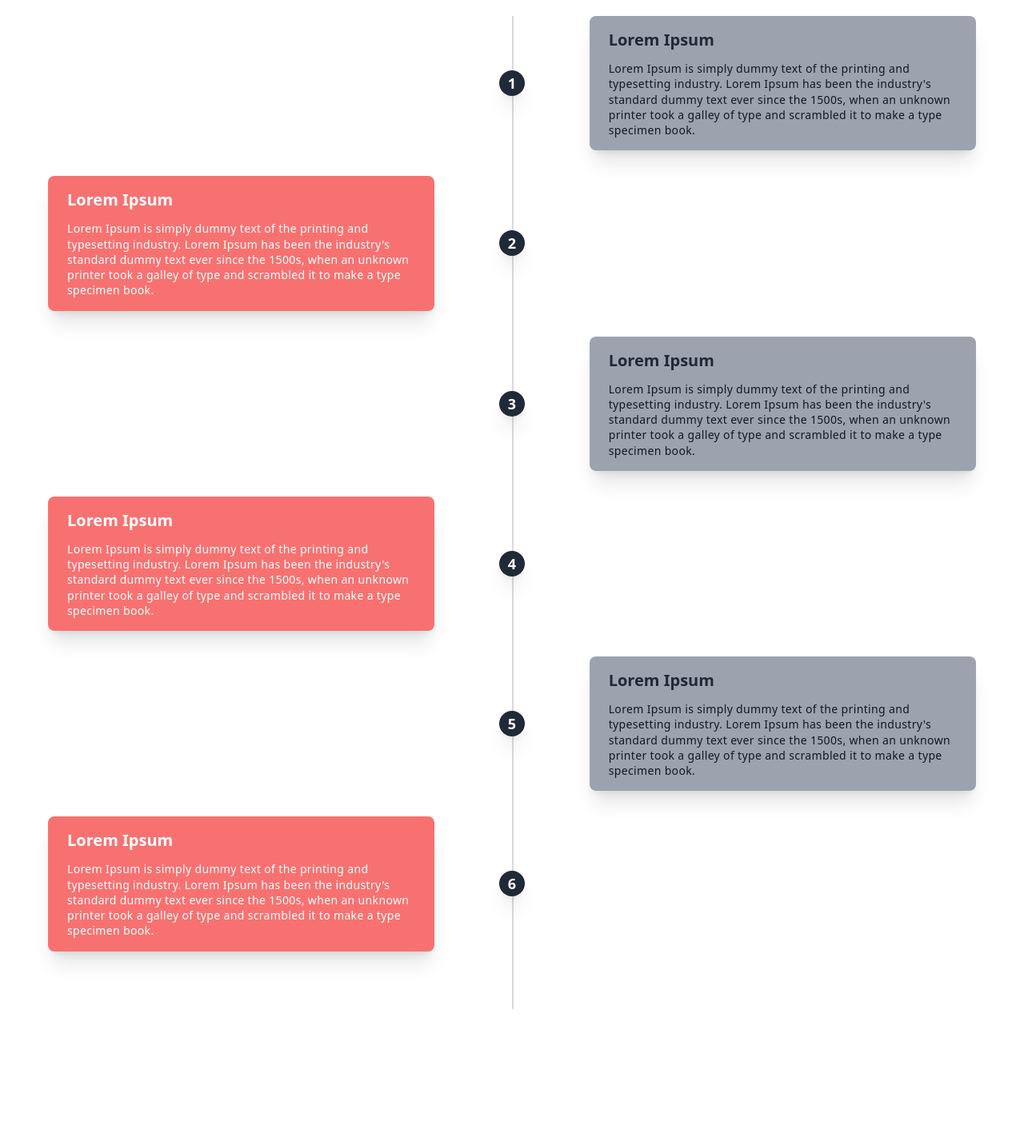
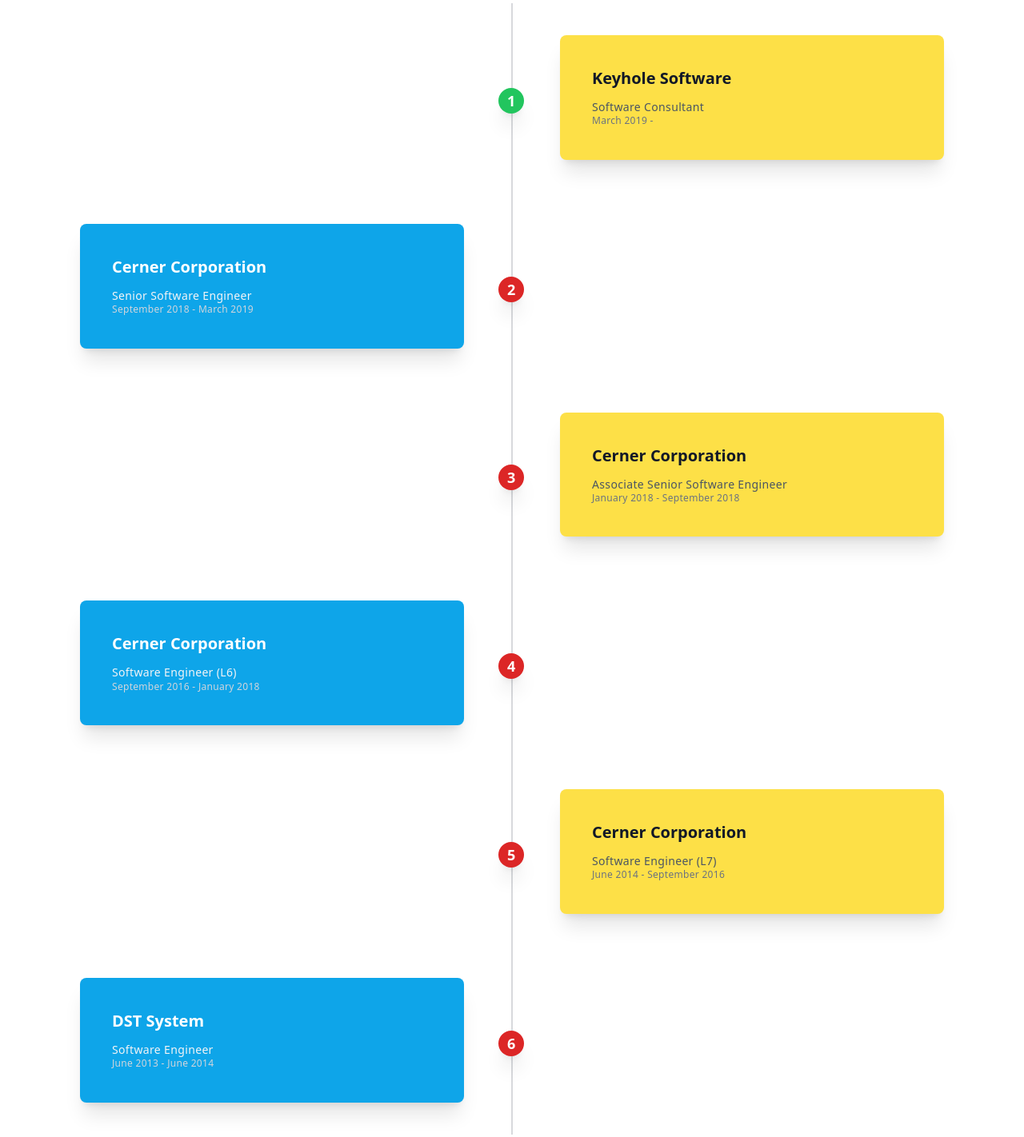
Before and after one commit to PeterLe1188/peterle1188.github.io, a plain HTML site: page index.html in a window 1280 px wide. Shown: the part 1044-2466 px from the top of the page at 80% size. Drawn offline with nearby package versions, Linux system fonts and the light colour scheme.

Commit message:
add experiences timeline

```diff
--- a/index.html
+++ b/index.html
@@ -12,40 +12,6 @@
 </head>
 
 <body class="no-scrollbar">
-  <!--<div class="relative">
-    <nav class="absolute w-screen flex items-center justify-between flex-wrap bg-gradient-to-r from-sky-400 to-blue-600 p-2">
-      <div class="flex items-center flex-shrink-0 text-white mr-6">
-        <div class="flex items-center justify-center mr-6 relative">
-            <img src="/img/profilepicture.jpeg" alt="peter le profile picture" class="w-16 h-16 rounded-full object-cover">
-        </div>
-        <span class="font-semibold text-xl tracking-tight">Peter H. Le</span>
-      </div>
-      <div class="block lg:hidden">
-        <button id="menu-button" class="flex items-center px-3 py-2 border rounded text-teal-200 border-teal-400 hover:text-white hover:border-white">
-          <svg class="fill-current h-3 w-3" viewBox="0 0 20 20" xmlns="http://www.w3.org/2000/svg"><title>Menu</title><path d="M0 3h20v2H0V3zm0 6h20v2H0V9zm0 6h20v2H0v-2z"/></svg>
-        </button>
-      </div>
-      <div id="menu" class="block hidden w-full block flex-grow lg:flex lg:justify-end lg:w-auto">
-        <div>
-          <a href="/img/resume.pdf" target="_blank" class="inline-block text-sm px-4 py-2 leading-none border rounded text-white border-white hover:border-transparent hover:text-teal-500 hover:bg-white mt-4 lg:mt-0">View Resume</a>
-        </div>
-      </div>
-    </nav>
-  </div>
-  <div class="snap-y snap-mandatory h-screen overflow-auto no-scrollbar">
-    <div class="snap-start bg-amber-200 h-screen flex items-center justify-center text-8xl">
-      <div class="snap-x mx-auto snap-mandatory h-4/5 flex w-5/6 overflow-auto mt-20 no-scrollbar">
-        <div class="snap-center bg-emerald-200 w-5/6 flex-shrink-0 h-full flex items-center justify-center text-8xl rounded-lg mx-2">1</div>
-        <div class="snap-center bg-teal-200 w-5/6 flex-shrink-0  h-full flex items-center justify-center text-8xl rounded-lg mx-2">2</div>
-        <div class="snap-center bg-cyan-200 w-5/6 flex-shrink-0 h-full flex items-center justify-center text-8xl rounded-lg mx-2">3</div>
-        <div class="snap-center bg-fuchsia-200 w-5/6 flex-shrink-0 h-full flex items-center justify-center text-8xl rounded-lg mx-2">4</div>
-      </div>
-    </div>
-    <div class="snap-start bg-teal-200 h-screen flex items-center justify-center text-8xl">2</div>
-    <div class="snap-start bg-cyan-200 h-screen flex items-center justify-center text-8xl">3</div>
-    <div class="snap-start bg-fuchsia-200 h-screen flex items-center justify-center text-8xl">4</div>
-  </div>-->
-
   <div data-scroll-container>
     <section id="intro" class="h-screen flex items-center justify-center text-center bg-gradient-to-r from-sky-400 to-blue-600 wave-section" data-scroll-section>
       <div class="container px-5 mx-auto">
@@ -72,84 +38,107 @@
     </section>
     </section>
     <section id="experience-section" class="py-40 bg-white" data-scroll-section>
-      <div class="container px-5 mx-auto">
-        <div id="experience" class="lg:grid grid-cols-1 gap-4 items-start">
-          <h2 class="sm:text-5xl text-3xl font-extrabold" data-scroll data-scroll-target="#experience">Experiences</h2>
-          <div class="text-xl pt-4 lg:pt-0">
-            <div class="container bg-white mx-auto w-full h-full">
-              <div class="relative wrap overflow-hidden p-10 h-full">
-                <div class="border-2-2 absolute border-opacity-20 border-gray-700 h-full border" style="left: 50%"></div>
-                <!-- right timeline -->
-                <div class="mb-8 flex justify-between items-center w-full right-timeline">
-                  <div class="order-1 w-5/12"></div>
-                  <div class="z-20 flex items-center order-1 bg-gray-800 shadow-xl w-8 h-8 rounded-full">
+      <div id="experience" class="container px-5 mx-auto">
+        <h2 class="sm:text-5xl text-4xl font-extrabold" data-scroll data-scroll-target="#experience">Experiences</h2>
+        <div class="flex flex-col md:grid grid-cols-9 mx-auto md:px-20 py-10">
+          <!-- Right -->
+          <div class="flex md:contents">
+            <div class="col-start-5 col-end-6 mr-10 md:mx-auto relative">
+              <div class="h-full w-6 flex items-center justify-center">
+                <div class="border-2-2 border-opacity-20 border-gray-700 h-full border pointer-events-none"></div>
+              </div>
+              <div class="z-20 flex items-center absolute top-1/2 -mt-3 bg-green-500 shadow-xl w-8 h-8 rounded-full" style="left: -20%">
                 <h1 class="mx-auto font-semibold text-lg text-white">1</h1>
               </div>
-                  <div class="order-1 bg-gray-400 rounded-lg shadow-xl w-5/12 px-6 py-4">
-                    <h3 class="mb-3 font-bold text-gray-800 text-xl">Lorem Ipsum</h3>
-                    <p class="text-sm leading-snug tracking-wide text-gray-900 text-opacity-100">Lorem Ipsum is simply dummy text of the printing and typesetting industry. Lorem Ipsum has been the industry's standard dummy text ever since the 1500s, when an unknown printer took a galley of type and scrambled it to make a type specimen book.</p>
+            </div>
+            <div class="bg-yellow-300 col-start-6 col-end-10 rounded-lg shadow-xl md:px-10 px-6 py-10 w-full my-10">
+              <h3 class="mb-3 font-bold text-gray-900 text-xl">Keyhole Software</h3>
+              <p class="text-sm leading-snug tracking-wide text-gray-600 text-opacity-100">Software Consultant</p>
+              <p class="text-xs leading-snug tracking-wide text-gray-500 text-opacity-100">March 2019 - </p>
             </div>
           </div>
 
-                <!-- left timeline -->
-                <div class="mb-8 flex justify-between flex-row-reverse items-center w-full left-timeline">
-                  <div class="order-1 w-5/12"></div>
-                  <div class="z-20 flex items-center order-1 bg-gray-800 shadow-xl w-8 h-8 rounded-full">
-                    <h1 class="mx-auto text-white font-semibold text-lg">2</h1>
+          <!-- left -->
+          <div class="flex flex-row-reverse md:contents">
+            <div class="bg-sky-500 col-start-1 col-end-5 rounded-lg shadow-xl md:px-10 px-6 py-10 ml-auto w-full my-10">
+              <h3 class="mb-3 font-bold text-white text-xl">Cerner Corporation</h3>
+              <p class="text-sm leading-snug tracking-wide text-gray-100 text-opacity-100">Senior Software Engineer</p>
+              <p class="text-xs leading-snug tracking-wide text-gray-300 text-opacity-100">September 2018 - March 2019</p>
             </div>
-                  <div class="order-1 bg-red-400 rounded-lg shadow-xl w-5/12 px-6 py-4">
-                    <h3 class="mb-3 font-bold text-white text-xl">Lorem Ipsum</h3>
-                    <p class="text-sm font-medium leading-snug tracking-wide text-white text-opacity-100">Lorem Ipsum is simply dummy text of the printing and typesetting industry. Lorem Ipsum has been the industry's standard dummy text ever since the 1500s, when an unknown printer took a galley of type and scrambled it to make a type specimen book.</p>
+            <div class="col-start-5 col-end-6 mr-10 md:mx-auto relative">
+              <div class="h-full w-6 flex items-center justify-center">
+                <div class="border-2-2 border-opacity-20 border-gray-700 h-full border pointer-events-none"></div>
+              </div>
+              <div class="z-20 flex items-center absolute top-1/2 -mt-3 bg-red-600 shadow-xl w-8 h-8 rounded-full" style="left: -20%">
+                <h1 class="mx-auto font-semibold text-lg text-white">2</h1>
+              </div>
             </div>
           </div>
 
-                <!-- right timeline -->
-                <div class="mb-8 flex justify-between items-center w-full right-timeline">
-                  <div class="order-1 w-5/12"></div>
-                  <div class="z-20 flex items-center order-1 bg-gray-800 shadow-xl w-8 h-8 rounded-full">
+          <!-- Right -->
+          <div class="flex md:contents">
+            <div class="col-start-5 col-end-6 mr-10 md:mx-auto relative">
+              <div class="h-full w-6 flex items-center justify-center">
+                <div class="border-2-2 border-opacity-20 border-gray-700 h-full border pointer-events-none"></div>
+              </div>
+              <div class="z-20 flex items-center absolute top-1/2 -mt-3 bg-red-600 shadow-xl w-8 h-8 rounded-full" style="left: -20%">
                 <h1 class="mx-auto font-semibold text-lg text-white">3</h1>
               </div>
-                  <div class="order-1 bg-gray-400 rounded-lg shadow-xl w-5/12 px-6 py-4">
-                    <h3 class="mb-3 font-bold text-gray-800 text-xl">Lorem Ipsum</h3>
-                    <p class="text-sm leading-snug tracking-wide text-gray-900 text-opacity-100">Lorem Ipsum is simply dummy text of the printing and typesetting industry. Lorem Ipsum has been the industry's standard dummy text ever since the 1500s, when an unknown printer took a galley of type and scrambled it to make a type specimen book.</p>
+            </div>
+            <div class="bg-yellow-300 col-start-6 col-end-10 rounded-lg shadow-xl md:px-10 px-6 py-10 w-full my-10">
+              <h3 class="mb-3 font-bold text-gray-900 text-xl">Cerner Corporation</h3>
+              <p class="text-sm leading-snug tracking-wide text-gray-600 text-opacity-100">Associate Senior Software Engineer</p>
+              <p class="text-xs leading-snug tracking-wide text-gray-500 text-opacity-100">January 2018 - September 2018</p>
             </div>
           </div>
 
-                <!-- left timeline -->
-                <div class="mb-8 flex justify-between flex-row-reverse items-center w-full left-timeline">
-                  <div class="order-1 w-5/12"></div>
-                  <div class="z-20 flex items-center order-1 bg-gray-800 shadow-xl w-8 h-8 rounded-full">
-                    <h1 class="mx-auto text-white font-semibold text-lg">4</h1>
+          <!-- left -->
+          <div class="flex flex-row-reverse md:contents">
+            <div class="bg-sky-500 col-start-1 col-end-5 rounded-lg shadow-xl md:px-10 px-6 py-10 ml-auto w-full my-10">
+              <h3 class="mb-3 font-bold text-white text-xl">Cerner Corporation</h3>
+              <p class="text-sm leading-snug tracking-wide text-gray-100 text-opacity-100">Software Engineer (L6)</p>
+              <p class="text-xs leading-snug tracking-wide text-gray-300 text-opacity-100">September 2016 - January 2018</p>
             </div>
-                  <div class="order-1 bg-red-400 rounded-lg shadow-xl w-5/12 px-6 py-4">
-                    <h3 class="mb-3 font-bold text-white text-xl">Lorem Ipsum</h3>
-                    <p class="text-sm font-medium leading-snug tracking-wide text-white text-opacity-100">Lorem Ipsum is simply dummy text of the printing and typesetting industry. Lorem Ipsum has been the industry's standard dummy text ever since the 1500s, when an unknown printer took a galley of type and scrambled it to make a type specimen book.</p>
+            <div class="col-start-5 col-end-6 mr-10 md:mx-auto relative">
+              <div class="h-full w-6 flex items-center justify-center">
+                <div class="border-2-2 border-opacity-20 border-gray-700 h-full border pointer-events-none"></div>
+              </div>
+              <div class="z-20 flex items-center absolute top-1/2 -mt-3 bg-red-600 shadow-xl w-8 h-8 rounded-full" style="left: -20%">
+                <h1 class="mx-auto font-semibold text-lg text-white">4</h1>
+              </div>
             </div>
           </div>
 
-                <!-- right timeline -->
-                <div class="mb-8 flex justify-between items-center w-full right-timeline">
-                  <div class="order-1 w-5/12"></div>
-                  <div class="z-20 flex items-center order-1 bg-gray-800 shadow-xl w-8 h-8 rounded-full">
+          <!-- Right -->
+          <div class="flex md:contents">
+            <div class="col-start-5 col-end-6 mr-10 md:mx-auto relative">
+              <div class="h-full w-6 flex items-center justify-center">
+                <div class="border-2-2 border-opacity-20 border-gray-700 h-full border pointer-events-none"></div>
+              </div>
+              <div class="z-20 flex items-center absolute top-1/2 -mt-3 bg-red-600 shadow-xl w-8 h-8 rounded-full" style="left: -20%">
                 <h1 class="mx-auto font-semibold text-lg text-white">5</h1>
               </div>
-                  <div class="order-1 bg-gray-400 rounded-lg shadow-xl w-5/12 px-6 py-4">
-                    <h3 class="mb-3 font-bold text-gray-800 text-xl">Lorem Ipsum</h3>
-                    <p class="text-sm leading-snug tracking-wide text-gray-900 text-opacity-100">Lorem Ipsum is simply dummy text of the printing and typesetting industry. Lorem Ipsum has been the industry's standard dummy text ever since the 1500s, when an unknown printer took a galley of type and scrambled it to make a type specimen book.</p>
+            </div>
+            <div class="bg-yellow-300 col-start-6 col-end-10 rounded-lg shadow-xl md:px-10 px-6 py-10 w-full my-10">
+              <h3 class="mb-3 font-bold text-gray-900 text-xl">Cerner Corporation</h3>
+              <p class="text-sm leading-snug tracking-wide text-gray-600 text-opacity-100">Software Engineer (L7)</p>
+              <p class="text-xs leading-snug tracking-wide text-gray-500 text-opacity-100">June 2014 - September 2016</p>
             </div>
           </div>
 
-                <!-- left timeline -->
-                <div class="mb-8 flex justify-between flex-row-reverse items-center w-full left-timeline">
-                  <div class="order-1 w-5/12"></div>
-                  <div class="z-20 flex items-center order-1 bg-gray-800 shadow-xl w-8 h-8 rounded-full">
-                    <h1 class="mx-auto text-white font-semibold text-lg">6</h1>
+          <!-- left -->
+          <div class="flex flex-row-reverse md:contents">
+            <div class="bg-sky-500 col-start-1 col-end-5 rounded-lg shadow-xl md:px-10 px-6 py-10 ml-auto w-full my-10">
+              <h3 class="mb-3 font-bold text-white text-xl">DST System</h3>
+              <p class="text-sm leading-snug tracking-wide text-gray-100 text-opacity-100">Software Engineer</p>
+              <p class="text-xs leading-snug tracking-wide text-gray-300 text-opacity-100">June 2013 - June 2014</p>
             </div>
-                  <div class="order-1 bg-red-400 rounded-lg shadow-xl w-5/12 px-6 py-4">
-                    <h3 class="mb-3 font-bold text-white text-xl">Lorem Ipsum</h3>
-                    <p class="text-sm font-medium leading-snug tracking-wide text-white text-opacity-100">Lorem Ipsum is simply dummy text of the printing and typesetting industry. Lorem Ipsum has been the industry's standard dummy text ever since the 1500s, when an unknown printer took a galley of type and scrambled it to make a type specimen book.</p>
+            <div class="col-start-5 col-end-6 mr-10 md:mx-auto relative">
+              <div class="h-full w-6 flex items-center justify-center">
+                <div class="border-2-2 border-opacity-20 border-gray-700 h-full border pointer-events-none"></div>
               </div>
-                </div>
+              <div class="z-20 flex items-center absolute top-1/2 -mt-3 bg-red-600 shadow-xl w-8 h-8 rounded-full" style="left: -20%">
+                <h1 class="mx-auto font-semibold text-lg text-white">6</h1>
               </div>
             </div>
           </div>
```
Lines whose indentation alone changed are shown as unchanged.
